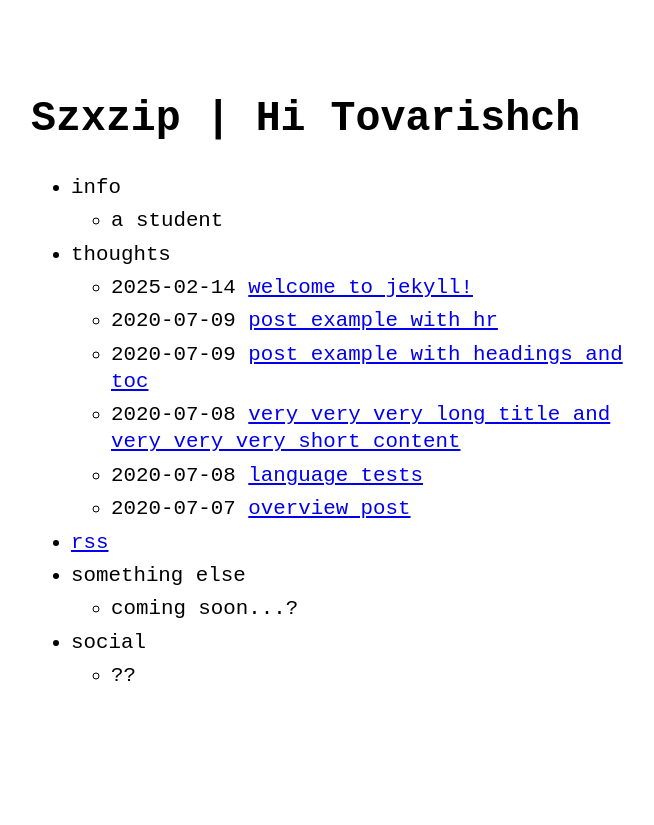
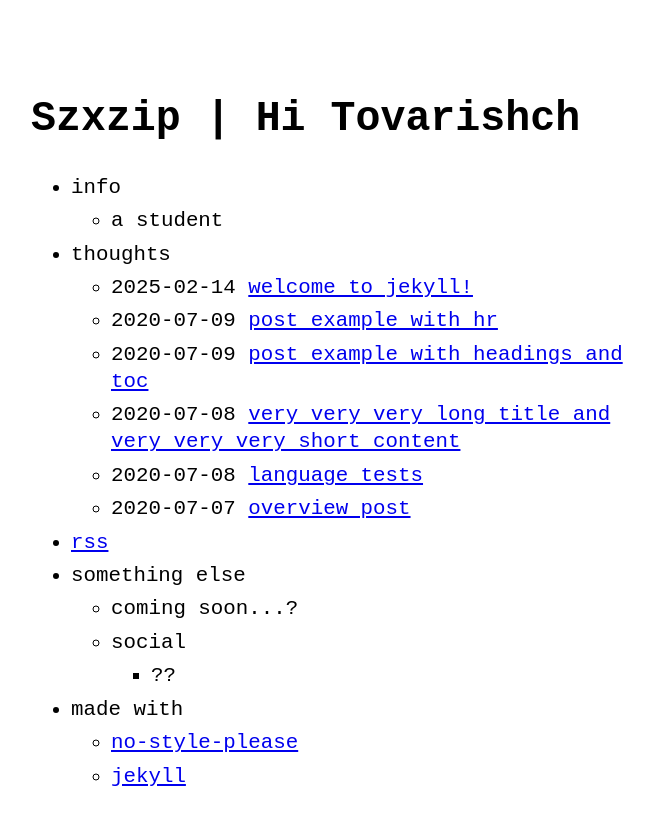
Before and after one commit to szxzip/szxzip.org, a Jekyll site: the page built from index.md, in a window 1280 px wide. Shown: the top 825 px of the page, without its empty margins (289-943 px from the left). Built offline with Jekyll 4.4.1, drawn with Linux system fonts in a browser that asks for light colours.

Commit message:
edit home

```diff
--- a/_data/menu.yml
+++ b/_data/menu.yml
@@ -21,9 +21,16 @@ entries:
     entries:
       - title: coming soon...?
         url: false
+      - title: social
+        url: false
+        entries:
+          - title: ??
+            url: false
 
-  - title: social
+  - title: made with
     url: false
     entries:
-      - title: ??
-        url: false
+      - title: no-style-please
+        url: https://github.com/riggraz/no-style-please
+      - title: jekyll
+        url: https://jekyllrb.com/
```
